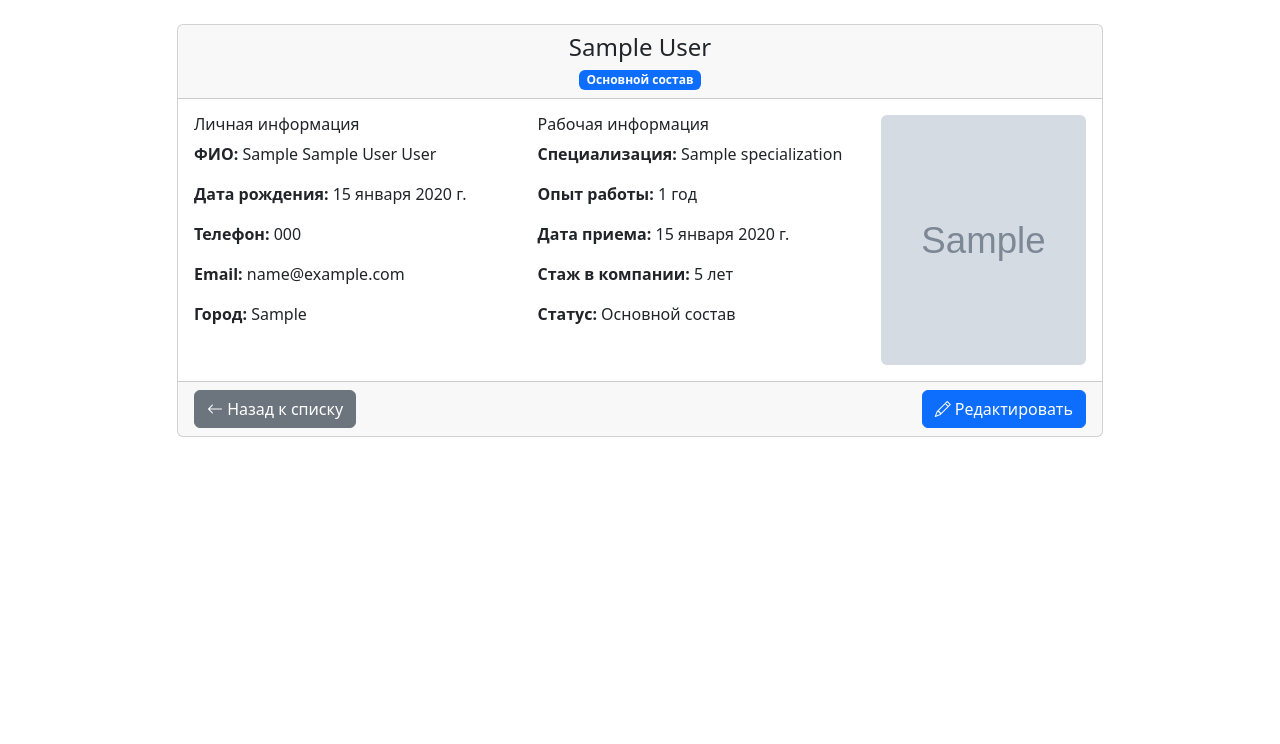
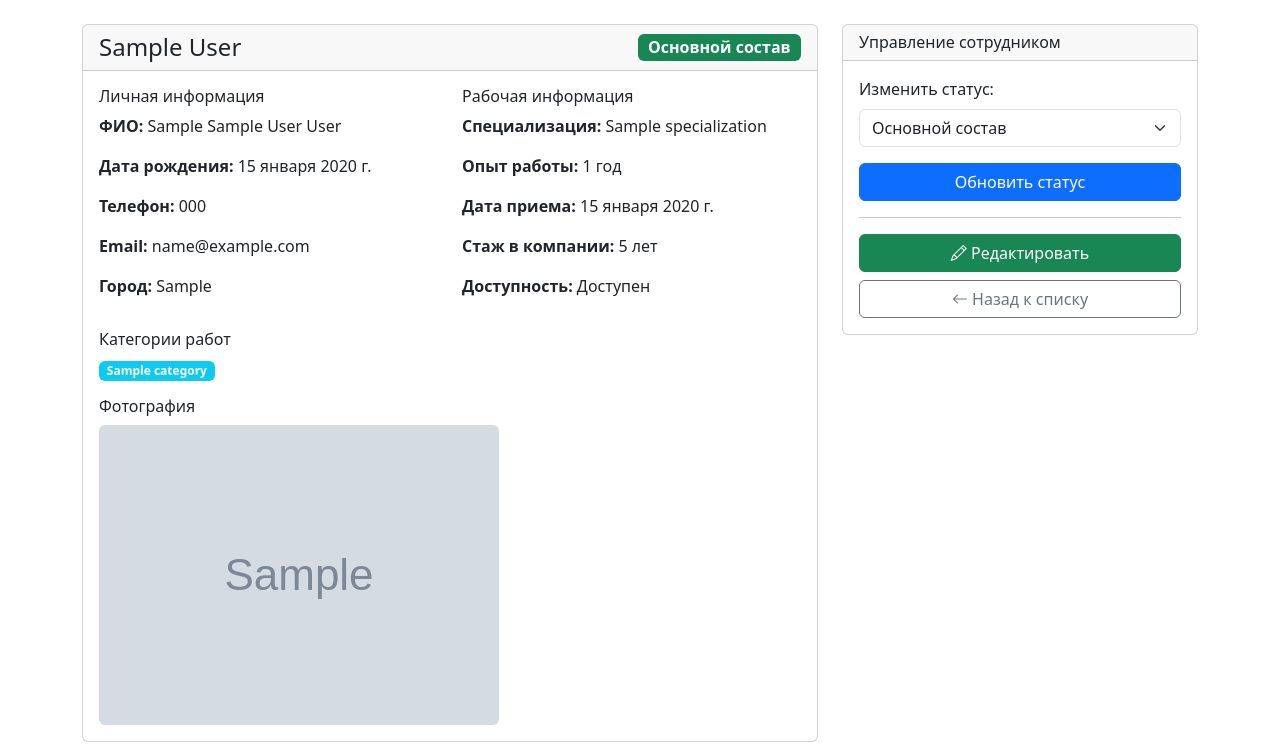
Before and after one commit to GrigoryKalinin/Home_master, a Django app: a page that uses main/templates/main/private/employee/employee_detail.html in a window 1280 px wide. Shown: the part 56-800 px from the top of the page. Run offline with Django 5.2, Linux system fonts and the light colour scheme; a user stored in the database is signed in; tables that the repository leaves empty hold one stand-in row (values such as "Sample post"); grey boxes marked "Sample" are stand-in pictures.

Commit message:
-Сделали смену статуса через метод post

```diff
--- a/main/templates/main/private/employee/employee_detail.html
+++ b/main/templates/main/private/employee/employee_detail.html
@@ -7,15 +7,15 @@
 {% block content %}
 <div class="container mt-4">
   <div class="row">
-    <div class="col-md-10 mx-auto">
+    <div class="col-md-8">
       <div class="card">
-        <div class="card-header text-center">
-          <h4 class="mb-1">{{ employee.first_name }} {{ employee.last_name }}</h4>
-          <span class="badge bg-primary">{{ employee.get_status_display }}</span>
+        <div class="card-header d-flex justify-content-between align-items-center">
+          <h4 class="mb-0">{{ employee.first_name }} {{ employee.last_name }}</h4>
+          <span class="badge fs-6 {% if employee.status == 'active' %}bg-success{% elif employee.status == 'trainee' %}bg-info text-dark{% elif employee.status == 'vacation' %}bg-warning text-dark{% elif employee.status == 'fired' %}bg-danger{% else %}bg-secondary{% endif %}">
+            {{ employee.get_status_display }}
+          </span>
         </div>
         <div class="card-body">
-          <div class="row">
-            <div class="col-md-9">
           <div class="row">
             <div class="col-md-6">
               <h6>Личная информация</h6>
@@ -41,32 +41,91 @@
                   {% endif %}
                 </p>
               {% endif %}
-                  <p><strong>Статус:</strong> {{ employee.get_status_display }}</p>
+              <p><strong>Доступность:</strong> {% if employee.available %}Доступен{% else %}Недоступен{% endif %}</p>
             </div>
           </div>
+
+          {% if employee.categories.all %}
+            <div class="mt-3">
+              <h6>Категории работ</h6>
+              <div>
+                {% for category in employee.categories.all %}
+                  <span class="badge bg-info me-1">{{ category.name }}</span>
+                {% endfor %}
               </div>
-            <div class="col-md-3">
+            </div>
+          {% endif %}
+
           {% if employee.image %}
-                <img src="{{ employee.image.url }}" alt="{{ employee.first_name }} {{ employee.last_name }}" class="img-fluid rounded" style="width: 100%; height: 250px; object-fit: cover;">
-              {% else %}
-                <div class="bg-secondary d-flex align-items-center justify-content-center rounded" style="width: 100%; height: 250px;">
-                  <i class="bi bi-person-fill text-white" style="font-size: 4rem;"></i>
+            <div class="mt-3">
+              <h6>Фотография</h6>
+              <img src="{{ employee.image.url }}" alt="{{ employee.first_name }} {{ employee.last_name }}" class="img-fluid rounded" style="max-height: 300px;">
             </div>
           {% endif %}
         </div>
       </div>
     </div>
-        <div class="card-footer d-flex justify-content-between">
-          <a href="{% url 'main:employee_list' %}" class="btn btn-secondary">
+
+    <div class="col-md-4">
+      <div class="card">
+        <div class="card-header">
+          <h6 class="mb-0">Управление сотрудником</h6>
+        </div>
+        <div class="card-body">
+          <form method="post" id="statusForm">
+            {% csrf_token %}
+            <div class="mb-3">
+              <label for="statusSelect" class="form-label">Изменить статус:</label>
+              <select name="status" id="statusSelect" class="form-select">
+                {% for value, label in status_choices %}
+                  <option value="{{ value }}" {% if employee.status == value %}selected{% endif %}>{{ label }}</option>
+                {% endfor %}
+              </select>
+            </div>
+            <button type="submit" class="btn btn-primary w-100">Обновить статус</button>
+          </form>
+
+          <hr>
+
+          <div class="d-grid gap-2">
+            <a href="{% url 'main:employee_edit' employee.slug %}" class="btn btn-success">
+              <i class="bi bi-pencil"></i> Редактировать
+            </a>
+            <a href="{% url 'main:employee_list' %}" class="btn btn-outline-secondary">
               <i class="bi bi-arrow-left"></i> Назад к списку
-          </a>
-          <a href="{% url 'main:employee_edit' employee.slug %}" class="btn btn-primary">
-            <i class="bi bi-pencil"></i> Редактировать
             </a>
           </div>
         </div>
       </div>
     </div>
   </div>
+</div>
+<script>
+document.getElementById('statusForm').addEventListener('submit', function(e) {
+    e.preventDefault();
+
+    const formData = new FormData(this);
+    const newStatus = formData.get('status');
+
+    fetch(this.action, {
+        method: 'POST',
+        body: formData,
+        headers: {
+            'X-CSRFToken': formData.get('csrfmiddlewaretoken')
+        }
+    })
+    .then(response => response.json())
+    .then(data => {
+        if (data.success) {
+            location.reload();
+        } else {
+            alert('Ошибка при изменении статуса');
+        }
+    })
+    .catch(error => {
+        console.error('Error:', error);
+        alert('Ошибка при изменении статуса');
+    });
+});
+</script>
 {% endblock content%}
-<!--TODO нужно добавить информацию о доступности мастера и функцию редактирования прямо в этом шаблоне-->
--- a/main/templates/main/private/order/order_detail.html
+++ b/main/templates/main/private/order/order_detail.html
@@ -78,7 +78,7 @@
           <h6 class="mb-0">Управление заказом</h6>
         </div>
         <div class="card-body">
-          <form method="post" action="{% url 'main:order_status_update' order.pk %}" id="statusForm">
+          <form method="post" id="statusForm">
             {% csrf_token %}
             <div class="mb-3">
               <label for="statusSelect" class="form-label">Изменить статус:</label>
--- a/main/urls.py
+++ b/main/urls.py
@@ -17,7 +17,6 @@ urlpatterns = [
     path('dashboard/orders/', views.OrderListView.as_view(), name='order_list'),
     path('dashboard/order/<int:pk>/', views.OrderDetailView.as_view(), name='order_detail'),
     path('dashboard/order/<int:pk>/edit/', views.OrderEditView.as_view(), name='order_edit'),
-    path('dashboard/order/<int:pk>/status/', views.OrderStatusUpdateView.as_view(), name='order_status_update'),
     path('ajax/get-products-by-category/', views.get_products_by_category, name='get_products_by_category'),
     path('ajax/get-employees-by-category/', views.get_employees_by_category, name='get_employees_by_category'),
         # Резюме
--- a/main/views.py
+++ b/main/views.py
@@ -358,6 +358,20 @@ class EmployeeDetailView(StaffRequiredMixin, DetailView):
     context_object_name = "employee"
     slug_url_kwarg = 'employee_slug'
 
+    def post(self, request, *args, **kwargs):
+        employee = self.get_object()
+        new_status = request.POST.get('status')
+
+        if new_status in dict(Employee.STATUS_CHOICES):
+            employee.status = new_status
+            employee.save()
+
+        return JsonResponse({
+            'success': True,
+            'new_status': employee.get_status_display()
+        })
+
+
     def get_context_data(self, **kwargs):
         context = super().get_context_data(**kwargs)
         employee = self.object
@@ -369,7 +383,9 @@ class EmployeeDetailView(StaffRequiredMixin, DetailView):
                 years -= 1
             context['company_experience'] = years
 
+        context['status_choices'] = Employee.STATUS_CHOICES
         return context
+
 
 class SpecializationCreateView(StaffRequiredMixin, CreateView):
     model = Specialization
@@ -449,6 +465,20 @@ class OrderDetailView(StaffRequiredMixin, DetailView):
     template_name = "main/private/order/order_detail.html"
     context_object_name = "order"
 
+    def post(self, request, *args, **kwargs):
+        order = self.get_object()
+        new_status = request.POST.get('status')
+
+        if new_status in dict(Order.STATUS_CHOICES):
+            order.status = new_status
+            order.save()
+
+        return JsonResponse({
+            'success': True,
+            'new_status': order.get_status_display()
+        })
+
+
     def get_context_data(self, **kwargs):
         context = super().get_context_data(**kwargs)
         context['status_choices'] = Order.STATUS_CHOICES
@@ -478,20 +508,6 @@ class OrderEditView(StaffRequiredMixin, UpdateView):
         messages.success(self.request, 'Информация о заказе успешно обновлена.')
         return response
 
-class OrderStatusUpdateView(StaffRequiredMixin, View):
-    def post(self, request, pk):
-        order = get_object_or_404(Order, pk=pk)
-        new_status = request.POST.get('status')
-
-        if new_status in dict(Order.STATUS_CHOICES):
-            order.status = new_status
-            order.save()
-            return JsonResponse({
-                'success': True,
-                'new_status': order.get_status_display()
-            })
-
-        return JsonResponse({'success': False})
 
 def get_products_by_category(request):
     if not (request.user.is_authenticated and request.user.is_staff):
```
Also changed, not shown: main/templates/main/private/job_application/job_application_detail.html (+59 -31 lines). Lines whose indentation alone changed are shown as unchanged.
